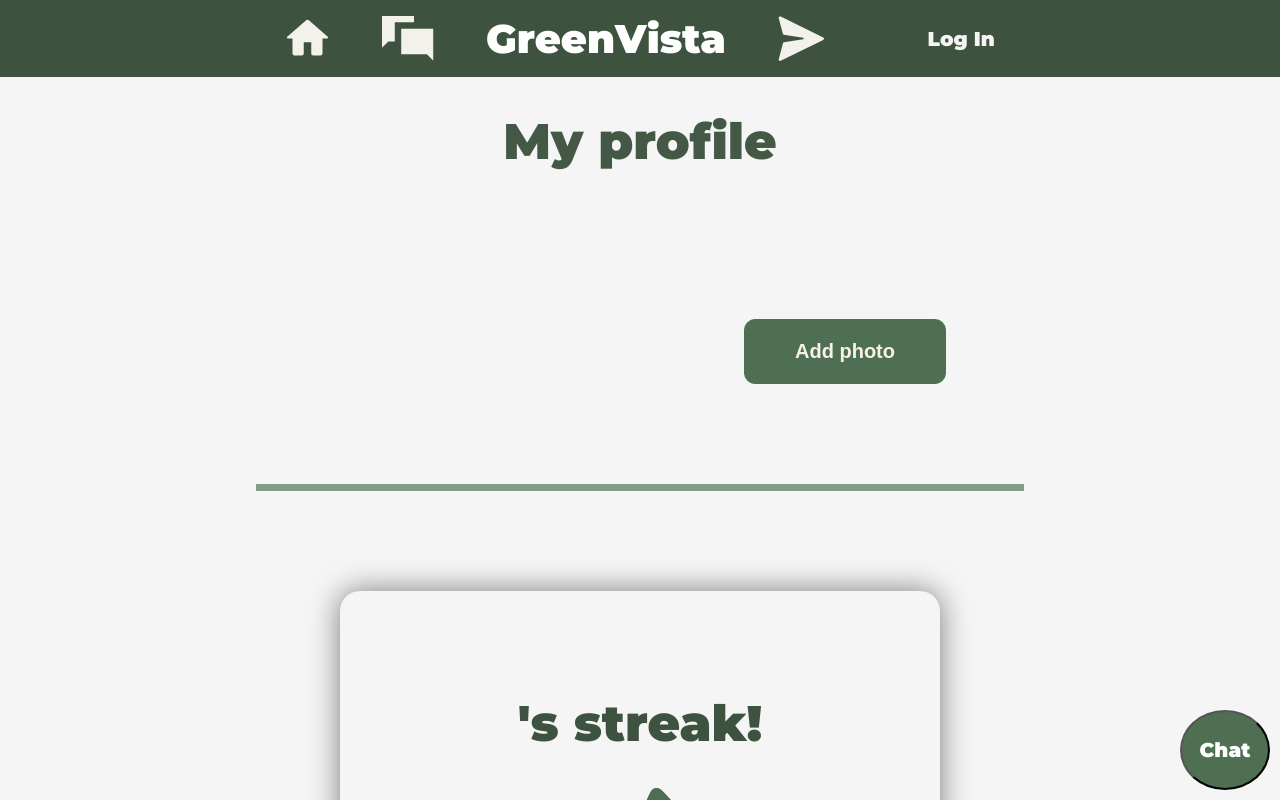
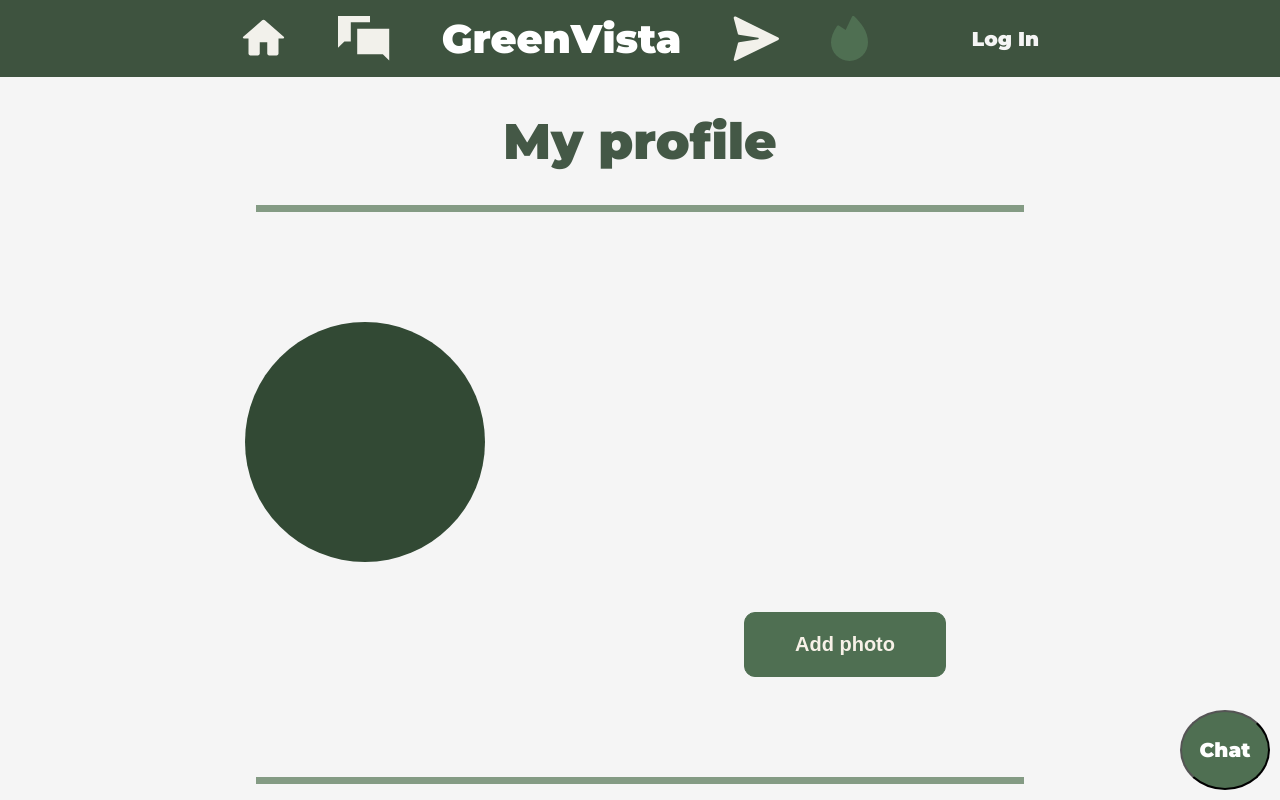
Before and after one commit to NSStoyanova22/GreenVista, a React (Vite) app: page /yourprofile in a window 1280 px wide. Shown: the top 800 px of the page. Built offline with nearby package versions, Linux system fonts and the light colour scheme.

Commit message:
Done with discord tasks

```diff
--- a/src/components/Navbar.jsx
+++ b/src/components/Navbar.jsx
@@ -3,6 +3,7 @@ import React, {useEffect, useState} from "react";
 import home from '../../public/home-icon.svg'
 import forum from '../../public/forum-icon.svg'
 import chat from '../../public/chat-icon.svg'
+import streak from '../../public/streak.svg'
 import { useNavigate } from 'react-router-dom';
 
 
@@ -41,11 +42,16 @@ export const Navbar = ({ children }) => {
                 </li>
 
                 <li>
-                    <a href="#" className="nav-title">GreenVista</a>
+                    <a href="/" className="nav-title">GreenVista</a>
                 </li>
                 <li>
                     <a>
                         <img src={chat} alt="" />
+                    </a>
+                </li>
+                <li>
+                    <a href="/YourProfile">
+                        <img src={streak} alt="" />
                     </a>
                 </li>
                 <li>
--- a/src/pages/YourProfile.jsx
+++ b/src/pages/YourProfile.jsx
@@ -22,7 +22,7 @@ export const YourProfile = (props) => {
          <ComponentWithChatbot>
         <div className="YourProfileWeb">
             <h1 className="profileHeading">My profile</h1>
-
+            <div className="horizontal-lineHeading"></div>
 
             <div className="YourProfileDetails">
                 <div className="circleYourProfile"></div>
--- a/styles/YourProfile.css
+++ b/styles/YourProfile.css
@@ -1,10 +1,9 @@
 @import url('https://fonts.googleapis.com/css2?family=Montserrat:ital,wght@0,100..900;1,100..900&display=swap');
-.circleProfile{
+.circleYourProfile{
     width: 24rem;
     height: 24rem;
     border-radius: 50%;
     background-color: rgb(50, 73, 52);
-
 }
 
 .YourProfileWeb{
@@ -97,4 +96,13 @@
   color: #3e533f;
   font-weight: 900;
   margin-right: 50rem;
+  margin-left: 5rem;
 }
+
+.horizontal-lineHeading{
+  background-color: rgb(132, 155, 132);
+  height: 0.7rem;
+  width: 60%;
+  margin: 0 auto;
+  margin-bottom: 10rem;
+}
```
